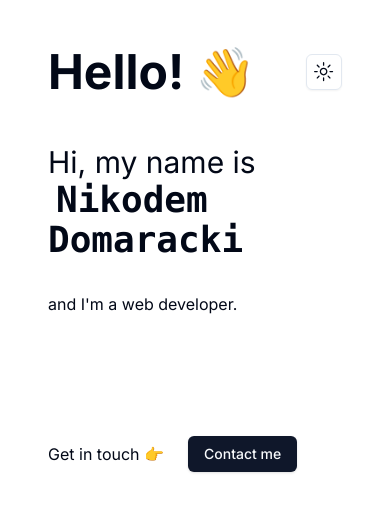
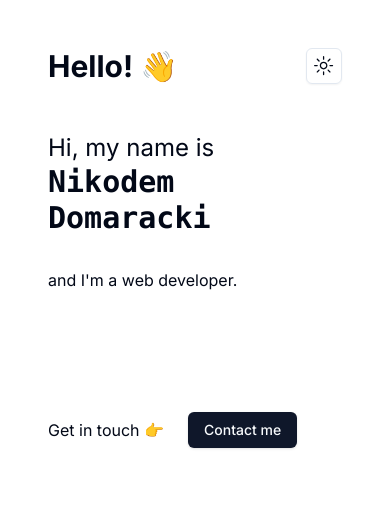
Before and after one commit to Nikkoro/portfolio, a Next.js app: page / in a window 390 px wide. Shown: the top 512 px of the page. Built offline with nearby package versions, Linux system fonts and the light colour scheme.

Commit message:
style: :lipstick: Changed font sizes for nvabar and homepage

```diff
--- a/src/app/page.tsx
+++ b/src/app/page.tsx
@@ -4,10 +4,10 @@ import { Button } from "@/components/ui/button";
 export default function Home() {
   return (
     <main className=" p-12 pt-0 lg:p-24 lg:pt-0">
-      <section className="flex flex-col gap-8 py-24 pt-0 ">
-        <h1 className="text-3xl">
+      <section className="flex flex-col gap-8 py-24 pt-0 sm:justify-items-start ">
+        <h1 className="text-2xl lg:text-3xl">
           Hi, my name is{" "}
-          <code className="px-2 py-4 font-mono text-4xl font-bold">
+          <code className="font-mono text-3xl font-bold lg:text-4xl">
             Nikodem Domaracki
           </code>
         </h1>
--- a/src/components/Nav.tsx
+++ b/src/components/Nav.tsx
@@ -7,7 +7,7 @@ export default function Nav() {
     <header className="p-12 lg:p-24">
       <nav>
         <ul className="flex items-center justify-between ">
-          <li className="text-5xl font-bold ">
+          <li className="text-3xl font-bold lg:text-5xl">
             Hello! <span className="inline-block hover:animate-wave ">👋</span>
           </li>
           <li>
```
